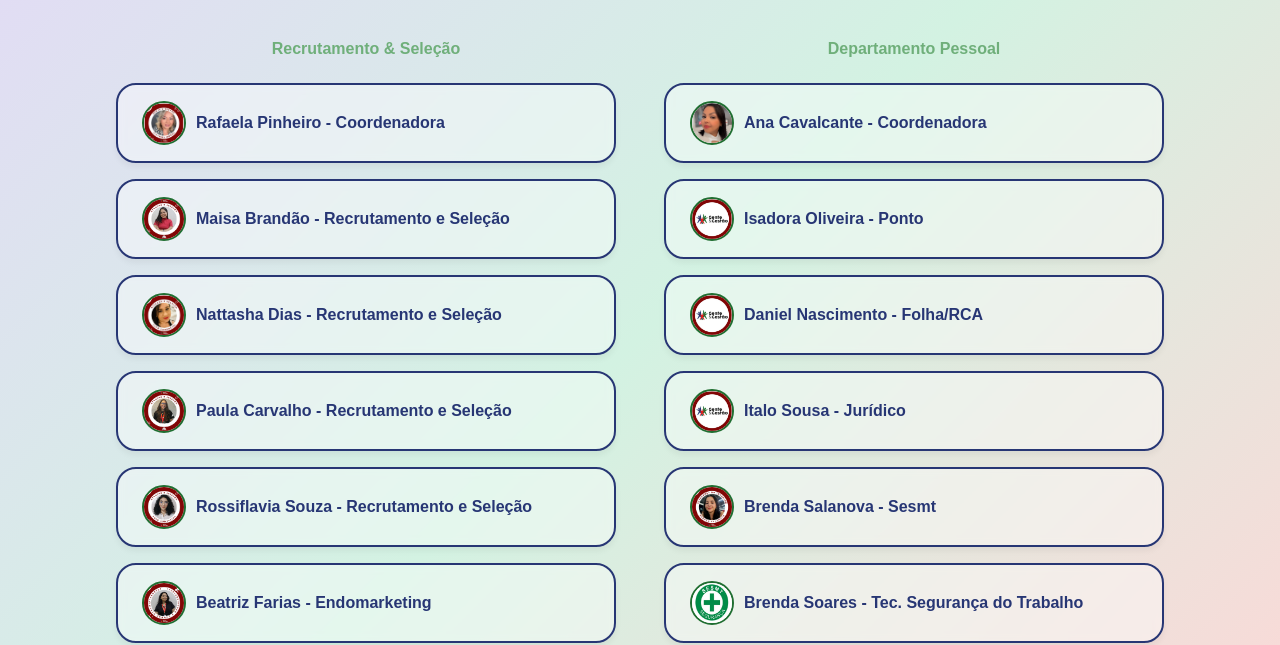
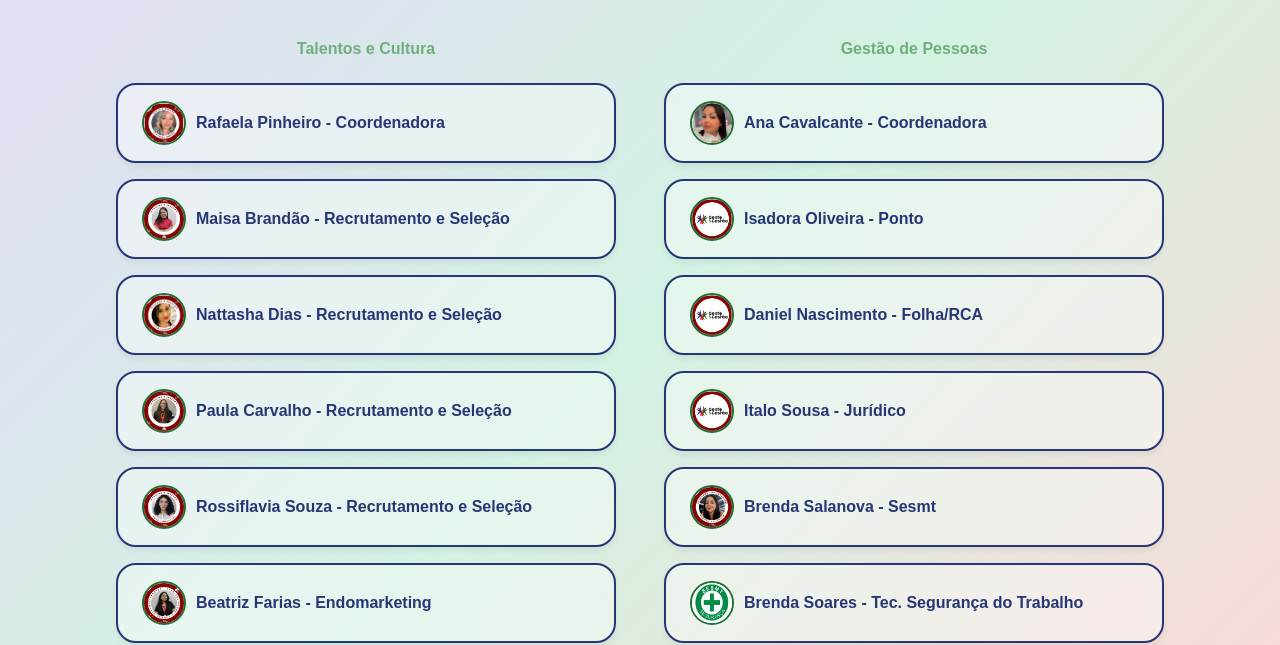
Before and after one commit to Paixao-barros/lading-page-gg, a plain HTML site: page index.html in a window 1280 px wide. Shown: the part 181-826 px from the top of the page. Drawn offline with Linux system fonts and the light colour scheme.

Commit message:
Atualização RH  Beatriz

```diff
--- a/index.html
+++ b/index.html
@@ -14,7 +14,7 @@
 
     <div class="button-container">
     <div class="column">
-        <h4> Recrutamento & Seleção</h4>
+        <h4>Talentos e Cultura</h4>
         <a href="https://wa.me/559292070394" class="btn">
             <img src="/img/rafaela.png" class="btn-icon"> Rafaela Pinheiro - Coordenadora
         </a>
@@ -39,7 +39,7 @@
     </div>
 
     <div class="column">
-        <h4>Departamento Pessoal</h4>
+        <h4>Gestão de Pessoas</h4>
         <a href="https://wa.me/559299972048" class="btn">
             <img src="/img/ana.png" class="btn-icon"> Ana Cavalcante - Coordenadora
         </a>
```
